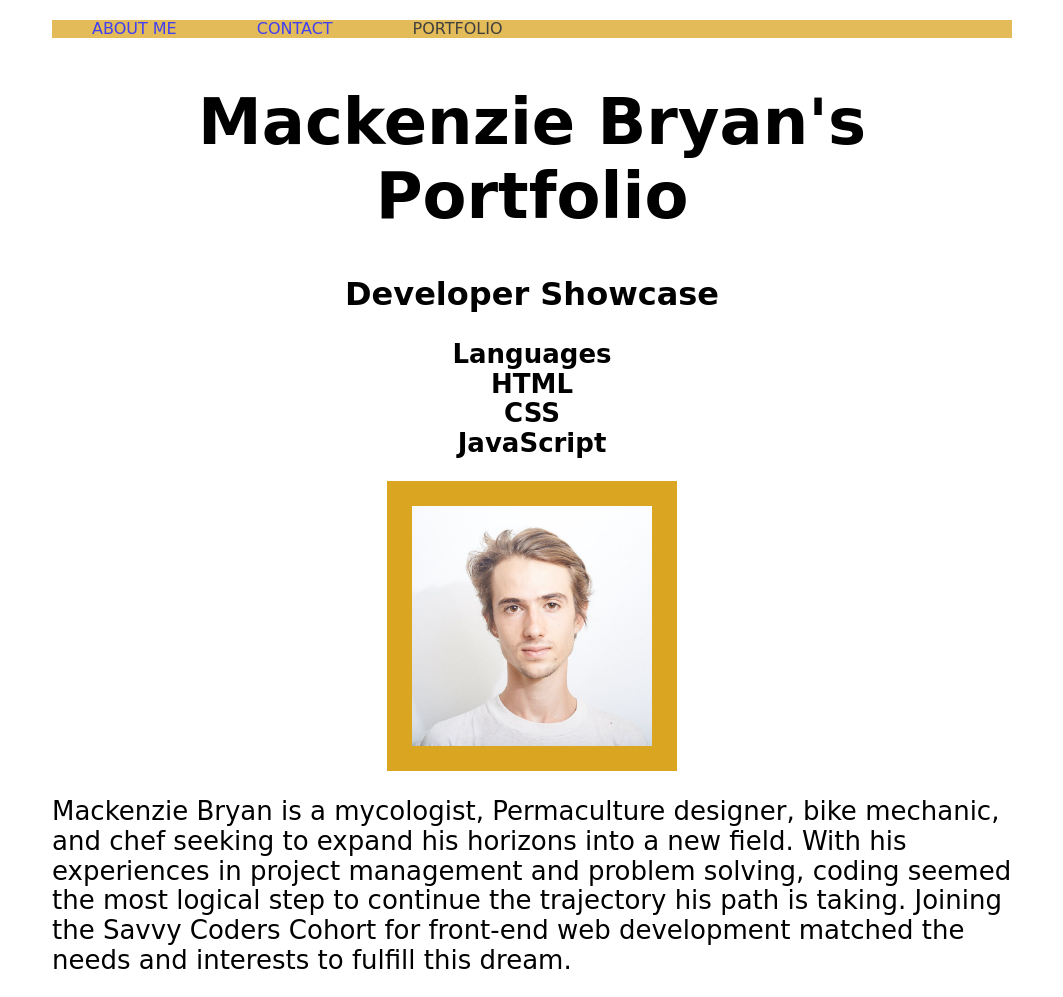
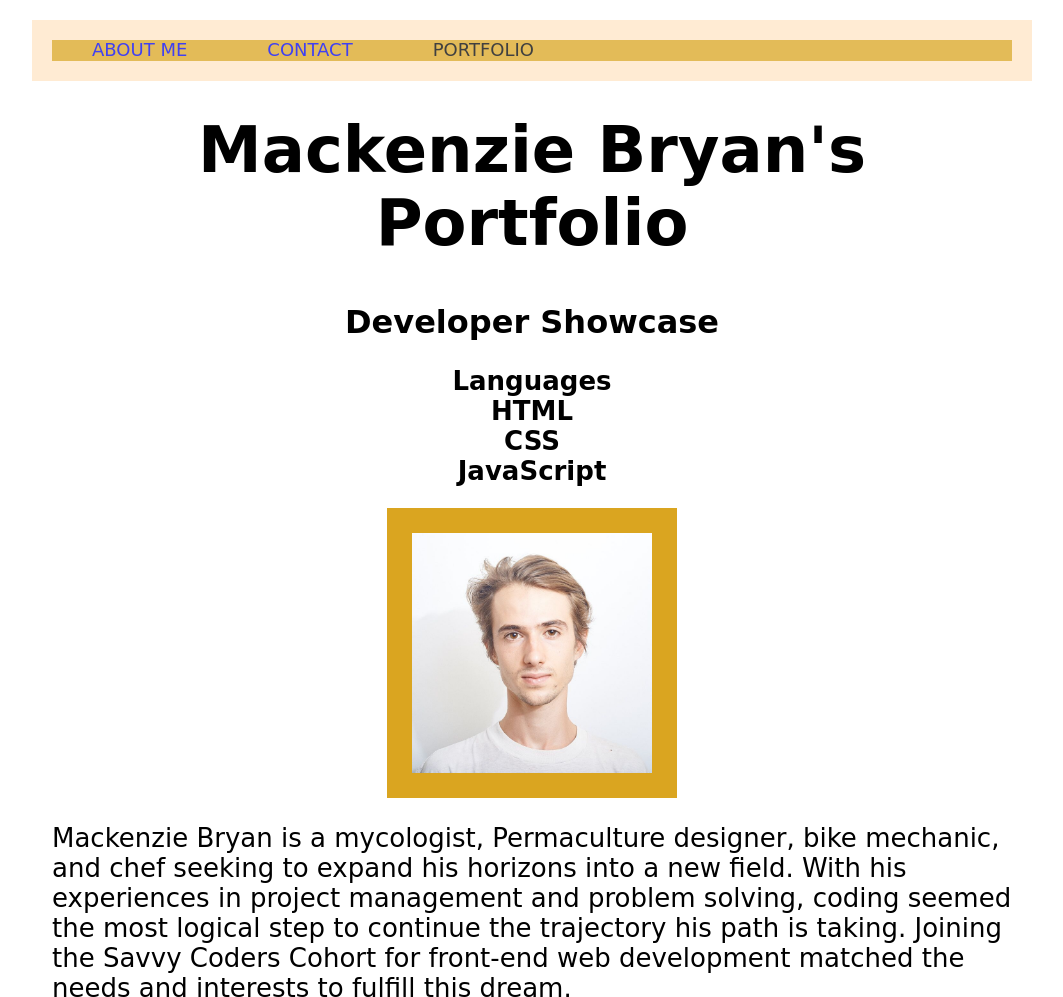
Before and after one commit to mackenziebryan/savvy-coders-portfolio, a website built with Parcel: page index.html in a window 1280 px wide. Shown: the top 997 px of the page, without its empty margins (108-1171 px from the left). Built offline with nearby package versions, Linux system fonts and the light colour scheme; a web font is replaced by a local one.

Commit message:
footer peace border nav

```diff
--- a/index.html
+++ b/index.html
@@ -72,6 +72,7 @@
       &copy; Mackenzie Bryan 2019
       <a href="https://github.com/mackenziebryan" target="_blank"><i class="fab fa-github"></i></a>
       <a href="https://www.linkedin.com/in/mackenzie-bryan-414014184/" target="_blank"><i class="fab fa-linkedin"></i></a>
+      <i class="fas fa-peace"></i>
     </footer>
   </body>
 </html>
--- a/style.css
+++ b/style.css
@@ -17,7 +17,7 @@ header {
 }
 
 header h1 {
-  padding-top: 25px;
+  padding-top: 10px;
   font-size: 4em;
 }
 
@@ -110,6 +110,8 @@ nav {
   opacity: 0.75;
   top: 20px;
   bottom: 50px;
+  border: bisque 20px solid;
+  font-size: 18px;
 }
 
 nav li {
```
Also changed, not shown: contact.html (+1 -0 lines).
